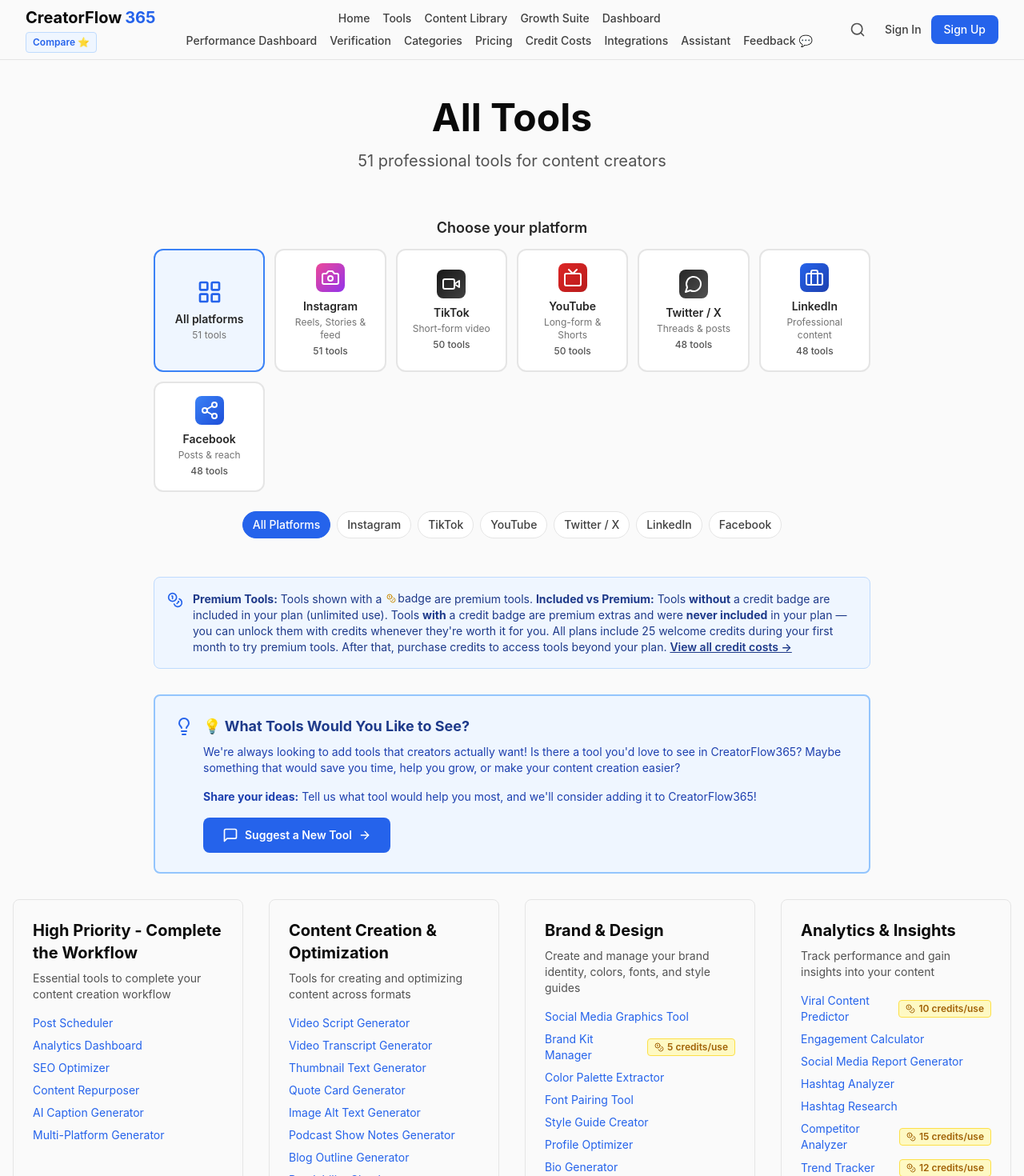
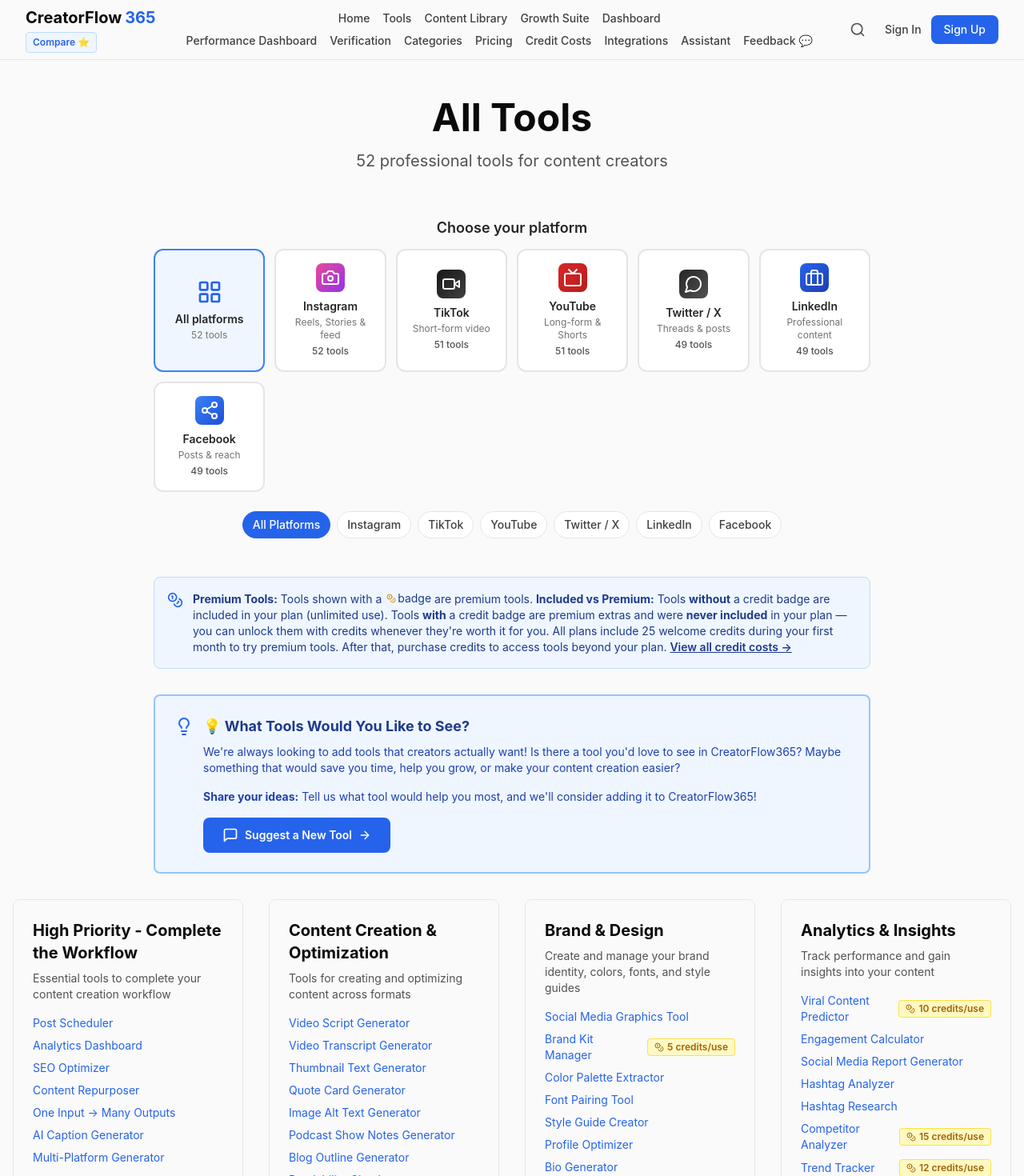
Before and after one commit to emasmela-dotcom/toolmarket365.com, a Next.js app: page /tools in a window 1280 px wide. Shown: the top 1470 px of the page at 80% size. Built offline with nearby package versions, Linux system fonts and the light colour scheme; no server answers.

Commit message:
Add 'One Input → Many Outputs' tool to platforms and sections
- Included 'one-input-many-outputs' in the toolPlatforms record for accessibility.
- Added corresponding entry in toolSections for display on the tools page.

```diff
--- a/app/tools/page.tsx
+++ b/app/tools/page.tsx
@@ -111,6 +111,7 @@ const toolPlatforms: Record<string, SocialPlatform[]> = {
   // Library & workflow
   'content-library': allPlatforms,
   'content-repurposer': allPlatforms,
+  'one-input-many-outputs': allPlatforms,
   'post-scheduler': allPlatforms,
 }
 
@@ -142,6 +143,7 @@ const toolSections = [
       { name: 'Analytics Dashboard', slug: 'analytics-dashboard', icon: BarChart3 },
       { name: 'SEO Optimizer', slug: 'seo-optimizer', icon: Search },
       { name: 'Content Repurposer', slug: 'content-repurposer', icon: RefreshCw },
+      { name: 'One Input → Many Outputs', slug: 'one-input-many-outputs', icon: LayoutGrid },
       { name: 'AI Caption Generator', slug: 'ai-caption-generator', icon: Sparkles },
       { name: 'Multi-Platform Generator', slug: 'multi-platform-generator', icon: Sparkles },
     ]
@@ -335,6 +337,7 @@ function ToolsPageContent() {
       'social-scheduler',
       'instagram-scheduler',
       'multi-platform-generator',
+      'one-input-many-outputs',
     ],
     professional: [], // All tools
     business: [], // All tools
```
Also changed, not shown: app/tools/one-input-many-outputs/README.md (added).
